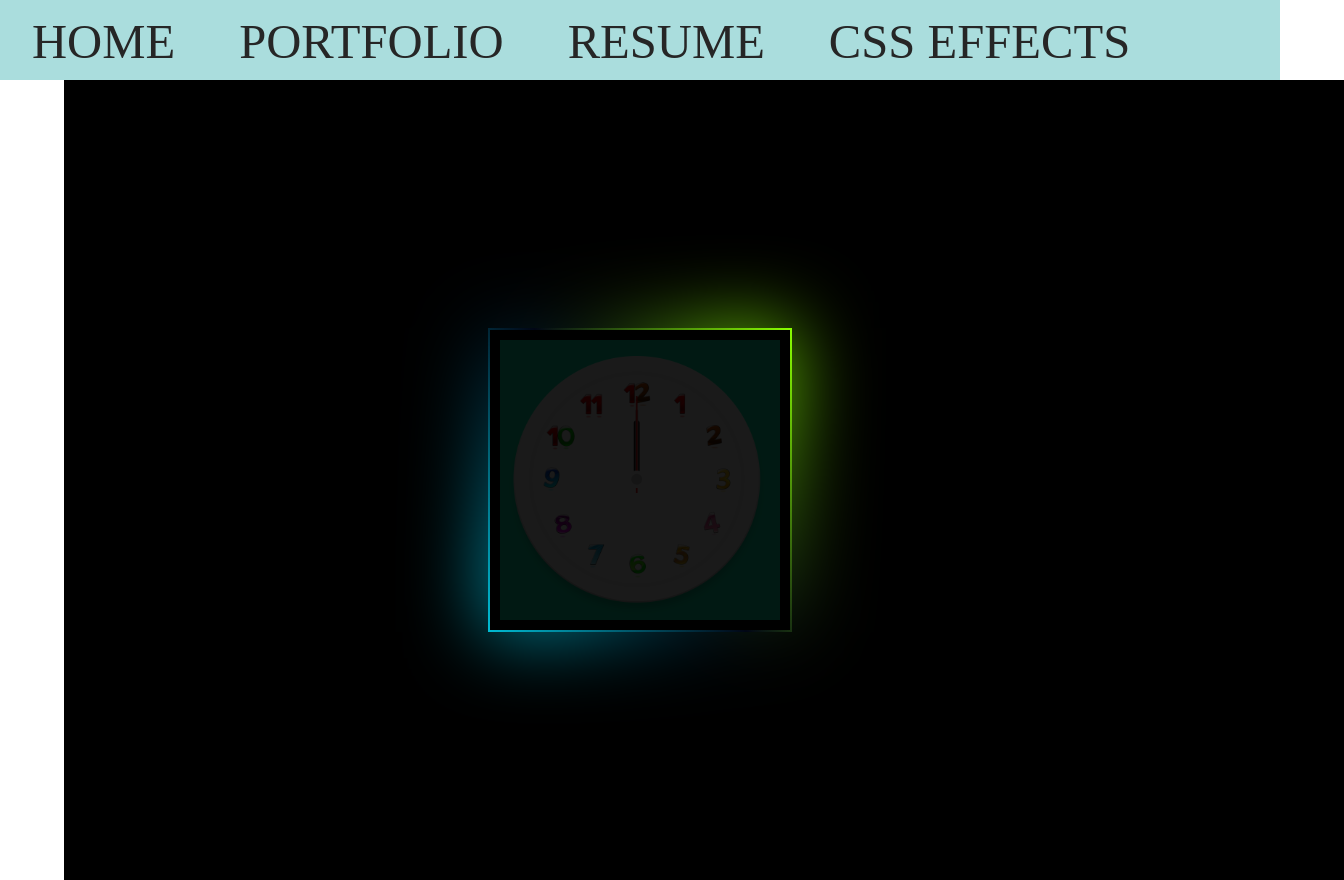
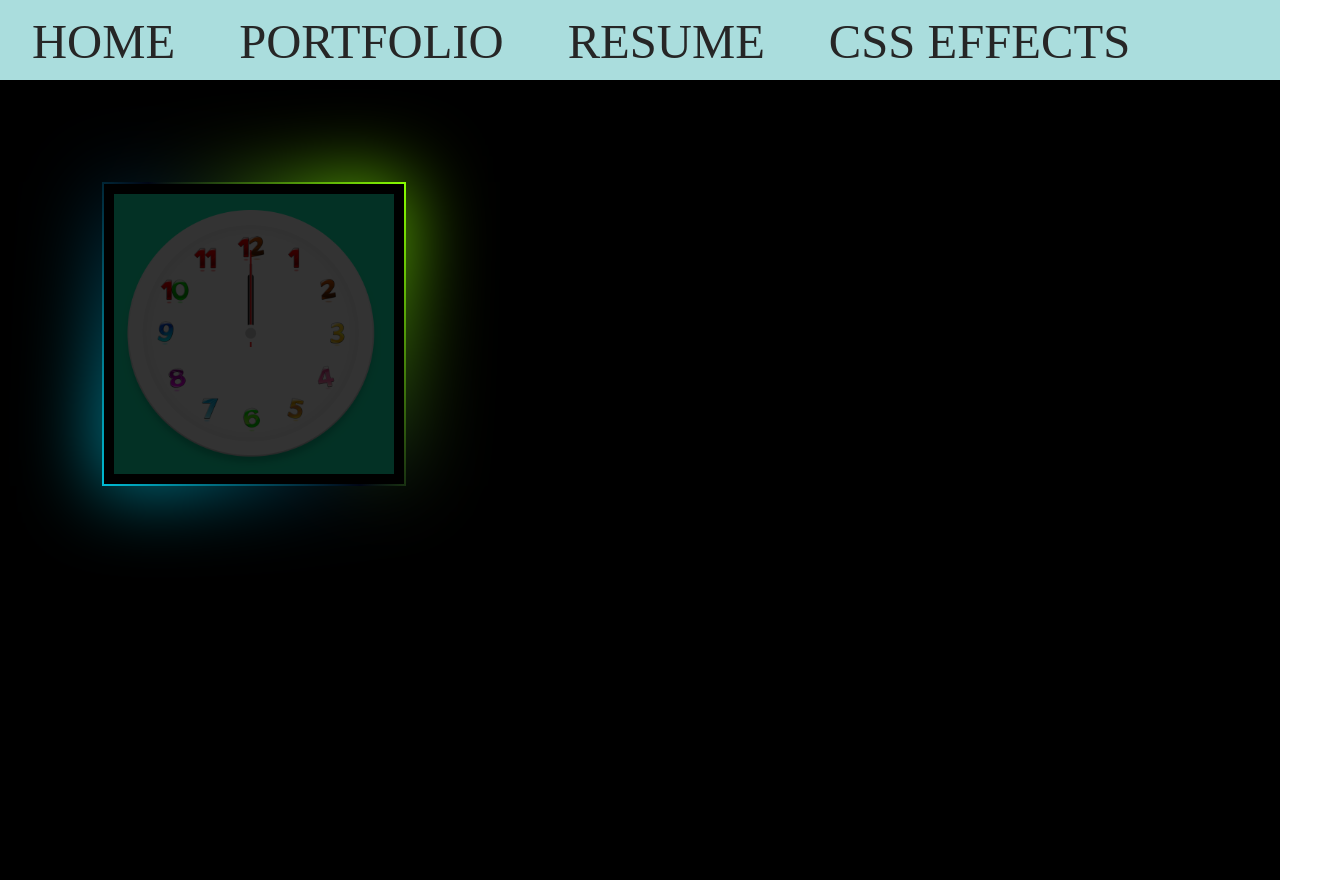
Before and after one commit to gamedevleo/my_website, a React (Create React App) app: page /csseffects in a window 1280 px wide. Shown: the whole page, 1344 px wide, since content can reach past the window. Built offline with nearby package versions, Linux system fonts and the light colour scheme.

Commit message:
finish components clock

```diff
--- a/src/App.js
+++ b/src/App.js
@@ -1,5 +1,5 @@
 import './App.css';
-import {NavBar} from './components/index';
+import {NavBar,Clock} from './components/index';
 import {HomePage,PortfolioPage,CssEffectPage,ResumePage} from './Pages/index';
 import {
   BrowserRouter as Router,
@@ -27,6 +27,9 @@ function App() {
         <Route path="/csseffects">
           <CssEffectPage />
         </Route>
+        <Route path="/clock">
+          <Clock />
+        </Route>
       </Switch>
     </Router>
 
--- a/src/Pages/CssEffectPage.js
+++ b/src/Pages/CssEffectPage.js
@@ -7,7 +7,7 @@ export const CssEffectPage = () => {
 
   return (
     <div className='cssEffectPage'>
-      <ResponsiveCard img={clockImg} title="Clock" description="This is a clock" />
+      <ResponsiveCard img={clockImg} title="Clock" description="This is a clock" to='/clock'/>
     </div>
   )
 }
--- a/src/Pages/css/CssEffectPage.css
+++ b/src/Pages/css/CssEffectPage.css
@@ -1,9 +1,16 @@
 .cssEffectPage{
+  position:absolute;
+  margin: 0;
+  padding: 5vw;
+  width: 100%;
+  height: 100%;
   display: flex;
-  justify-content: center;
-  align-items: center;
+  justify-content: flex-start;
+  align-items: flex-start;
   flex-wrap: wrap;
   min-height: 100vh;
+  background: black;
+  z-index: -3;
 }
 div.container:nth-of-type(4n+1) .box::before,
 div.container:nth-of-type(4n+1) .box::after
--- a/src/components/Clock.js
+++ b/src/components/Clock.js
@@ -16,14 +16,13 @@ export const Clock = () => {
       hr.current.style.transform=`rotateZ(${hh+(mm/12)}deg)`;
       mn.current.style.transform=`rotateZ(${mm}deg)`;
       sc.current.style.transform=`rotateZ(${ss}deg)`;
-    },1000);
+    },10);
     return ()=> clearInterval(clockInterval);
   },[])
 
 
-
-
   return (
+    <div className="clockcontainer">
       <div className='clock'>
         <div className="hour">
           <div className="hr" id="hr" ref={hr}></div>
@@ -35,5 +34,7 @@ export const Clock = () => {
           <div className="sc" id="sc" ref={sc}></div>
         </div>
       </div>
+    </div>
+
   )
 }
--- a/src/components/ResponsiveCard.js
+++ b/src/components/ResponsiveCard.js
@@ -1,10 +1,12 @@
 import React from 'react';
 import './css/ResponsiveCard.css';
+import {Link} from 'react-router-dom';
 
-export const ResponsiveCard = ({img,title,description}) => {
+export const ResponsiveCard = ({img,title,description,to}) => {
 
   return (
     <div className="container">
+      <Link to={to} >
         <div className='box'>
           <div className="imgBox">
             <img src={img} alt={title}/>
@@ -15,7 +17,7 @@ export const ResponsiveCard = ({img,title,description}) => {
             </h2>
           </div>
         </div>
-      <section className="bg"></section>
+      </Link>
     </div>
 
   )
--- a/src/components/css/Clock.css
+++ b/src/components/css/Clock.css
@@ -1,3 +1,12 @@
+.clockcontainer{
+  position: absolute;
+  width: 100%;
+  height: 100%;
+  background: #aaa;
+  display: flex;
+  justify-content: center;
+  align-items: center;
+}
 .clock{
   width: 35vw;
   height: 35vw;
--- a/src/components/css/ResponsiveCard.css
+++ b/src/components/css/ResponsiveCard.css
@@ -1,13 +1,4 @@
-.bg{
-  position: absolute;
-  top: 10vh;
-  left: 0;
-  margin-top:auto;
-  height: 100vh;
-  width: 100%;
-  background: black;
-  z-index: -3;
-}
+
 .container .box{
   position: relative;
   width: 300px;
@@ -35,7 +26,7 @@
 
 .container .box .imgBox img{
   max-width: 100%;
-  opacity:0.1;
+  opacity:0.2;
   transition: 0.5s;
 }
 .box:hover .imgBox img{
```
Lines whose indentation alone changed are shown as unchanged.
